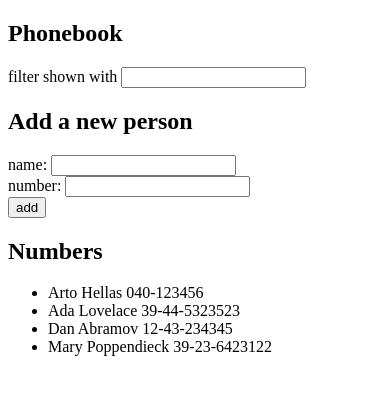
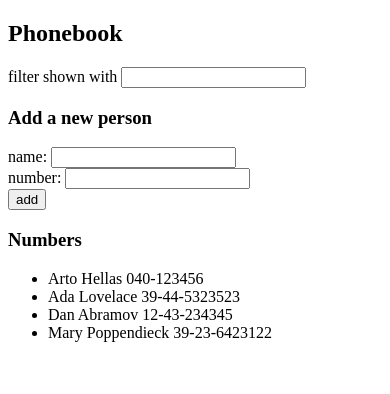
Before and after one commit to katgur/helsinki-fullstack, a React (Vite) app in the folder part2/phonebook/: page / in a window 390 px wide. Shown: the top 394 px of the page. Built offline with nearby package versions, Linux system fonts and the light colour scheme.

Commit message:
2.10: The Phonebook Step5

```diff
--- a/part2/phonebook/src/App.jsx
+++ b/part2/phonebook/src/App.jsx
@@ -1,4 +1,7 @@
 import { useState } from 'react'
+import Filter from './component/Filter'
+import PersonForm from './component/PersonForm'
+import Persons from './component/Persons'
 
 const App = () => {
   const [persons, setPersons] = useState([
@@ -7,62 +10,26 @@ const App = () => {
     { name: 'Dan Abramov', number: '12-43-234345' },
     { name: 'Mary Poppendieck', number: '39-23-6423122' }
   ])
-  const [newPerson, setNewPerson] = useState({ name: '', number: '' })
   const [search, setSearch] = useState('')
 
-  function areObjectsEqual(first, second) {
-    return JSON.stringify(first) === JSON.stringify(second)
-  }
-
-  const onAddNewPersonClick = (event) => {
-    event.preventDefault()
-    const hasSame = persons.reduce((acc, value) => acc = (acc || areObjectsEqual(value, newPerson)), false)
+  const onAddNewPersonClick = (data, reset) => {
+    const hasSame = persons.reduce((acc, value) => acc = (acc || value.name === data.name || data.number === value.number), false)
     if (hasSame) {
-      alert(`Person with name '${newPerson.name}' and number '${newPerson.number}' is already added to phonebook`)
+      alert(`Person with name '${data.name}' or number '${data.number}' is already added to phonebook`)
     } else {
-      setPersons([...persons, newPerson])
-      setNewPerson({ name: '', number: '' })
+      setPersons([...persons, data])
+      reset()
     }
-  }
-
-  const handleNameChange = (event) => {
-    setNewPerson({ ...newPerson, name: event.target.value })
-  }
-
-  const handleNumberChange = (event) => {
-    setNewPerson({ ...newPerson, number: event.target.value })
-  }
-
-  const handleSearchChange = (event) => {
-    setSearch(event.target.value.toLowerCase())
   }
 
   return (
     <div>
       <h2>Phonebook</h2>
-      filter shown with <input value={search} onChange={handleSearchChange} />
-      <h2>Add a new person</h2>
-      <form onSubmit={onAddNewPersonClick}>
-        <div>
-          name: <input value={newPerson.name} onChange={handleNameChange} />
-        </div>
-        <div>
-          number: <input value={newPerson.number} onChange={handleNumberChange} />
-        </div>
-        <div>
-          <button type="submit">add</button>
-        </div>
-      </form>
-      <h2>Numbers</h2>
-      <ul>
-        {
-          persons
-          .filter(person => person.name.toLowerCase().includes(search) || person.number.includes(search))
-          .map(person => {
-            return <li key={person.name}>{person.name} {person.number}</li>
-          })
-        }
-      </ul>
+      <Filter search={search} setSearch={setSearch} />
+      <h3>Add a new person</h3>
+      <PersonForm onSubmit={onAddNewPersonClick} />
+      <h3>Numbers</h3>
+      <Persons persons={persons} search={search} />
     </div>
   )
 }
--- /dev/null
+++ b/part2/phonebook/src/component/Filter.jsx
@@ -0,0 +1,13 @@
+function Filter({ search, setSearch }) {
+    const handleSearchChange = (event) => {
+        setSearch(event.target.value.toLowerCase())
+    }
+
+    return (
+        <>
+            filter shown with <input value={search} onChange={handleSearchChange} />
+        </>
+    )
+}
+
+export default Filter
--- /dev/null
+++ b/part2/phonebook/src/component/PersonForm.jsx
@@ -0,0 +1,34 @@
+import { useState } from 'react'
+
+function PersonForm({ onSubmit }) {
+    const [newPerson, setNewPerson] = useState({ name: '', number: '' })
+
+    const handleNameChange = (event) => {
+        setNewPerson({ ...newPerson, name: event.target.value })
+    }
+
+    const handleNumberChange = (event) => {
+        setNewPerson({ ...newPerson, number: event.target.value })
+    }
+
+    const handleSubmit = (event) => {
+        event.preventDefault()
+        onSubmit(newPerson, () => setNewPerson({ name: '', number: '' }))
+    }
+
+    return (
+        <form onSubmit={handleSubmit}>
+            <div>
+                name: <input value={newPerson.name} onChange={handleNameChange} />
+            </div>
+            <div>
+                number: <input value={newPerson.number} onChange={handleNumberChange} />
+            </div>
+            <div>
+                <button type="submit">add</button>
+            </div>
+        </form>
+    )
+}
+
+export default PersonForm
--- /dev/null
+++ b/part2/phonebook/src/component/Persons.jsx
@@ -0,0 +1,15 @@
+function Persons({ persons, search }) {
+    return (
+        <ul>
+            {
+                persons
+                    .filter(person => person.name.toLowerCase().includes(search) || person.number.includes(search))
+                    .map(person => {
+                        return <li key={person.name}>{person.name} {person.number}</li>
+                    })
+            }
+        </ul>
+    )
+}
+
+export default Persons
```
